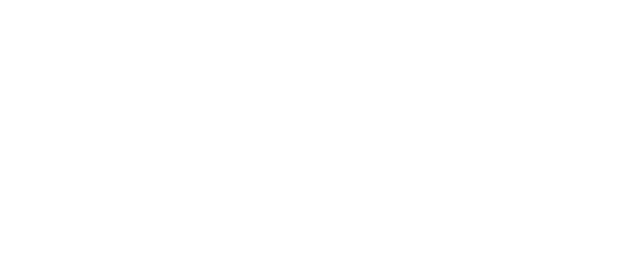
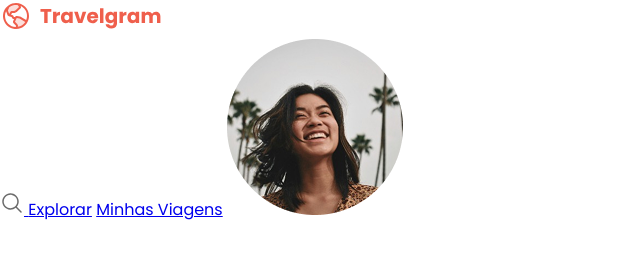
Before and after one commit to Erick-P-Calauro/projeto-perfil-viagens, a plain HTML site: page index.html in a window 1280 px wide. Shown: the whole page, without its empty margins (0-640 px from the left). Drawn offline with Linux system fonts and the light colour scheme.

Commit message:
feat: Estrutura de cabeçalho e navegação

```diff
--- a/index.html
+++ b/index.html
@@ -10,5 +10,16 @@
     <link href="https://fonts.googleapis.com/css2?family=Poppins:wght@400;700&display=swap" rel="stylesheet">
 </head>
 <body>
+    <header>
+        <a href="#" id="logo">
+            <img src="./assets/logo.svg" alt="Logo da Travelgram composta por um avião e o nome travelgram em um tom de vermelho" />
+        </a>
+        <nav id="primary-menu">
+            <a href="#"><img src="./assets/icons/MagnifyingGlass.svg" alt="Ícone de lupa">
+            <a href="#"><span>Explorar</span></a>
+            <a href="#"><span>Minhas Viagens</span></a>
+            <a href="#"><img src="./assets/ProfilePic.png" alt="Imagem do usuário"></a>
+        </nav>
+    </header>
 </body>
 </html>
```
Also changed, not shown: assets/Image 01.png (deleted), assets/Image 02.png (deleted), assets/Image 03.png (deleted), assets/Image 04.png (deleted), assets/Image 05.png (deleted), assets/Image 06.png (deleted), assets/Image 08.png (deleted), assets/Image 09.png (deleted), assets/Image 10.png (deleted), assets/Image 11.png (deleted), assets/ProfilePic.png (added), assets/icons/AirplaneTilt.svg (renamed from assets/AirplaneTilt.svg), assets/icons/Image.svg (renamed from assets/Image.svg), assets/icons/MagnifyingGlass.svg (renamed from assets/MagnifyingGlass.svg), 2 more files, 12 other files.
